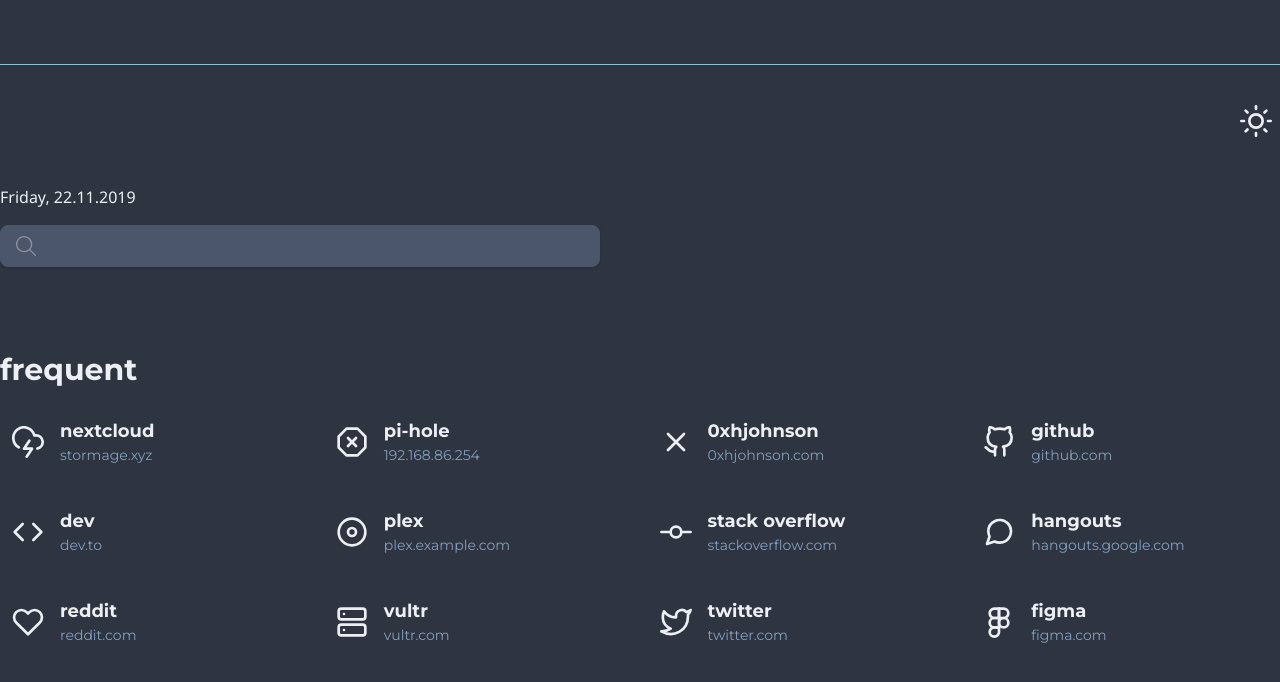
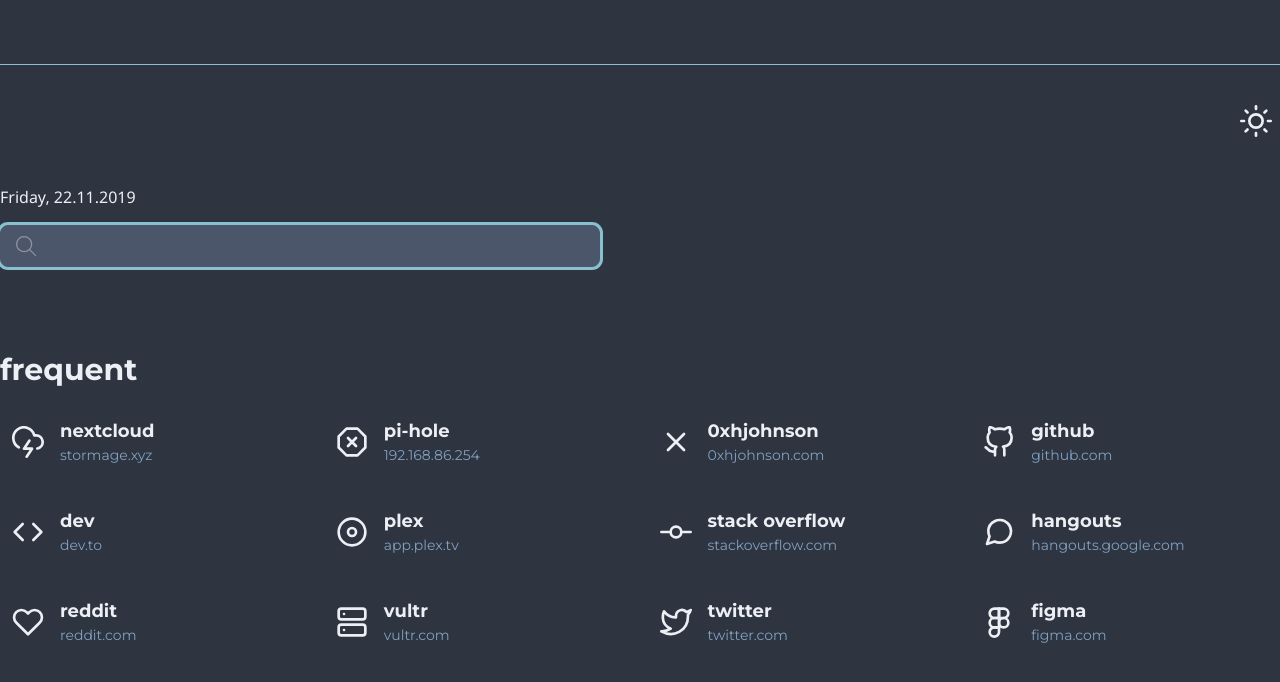
Before and after one commit to 0xhjohnson/minimal-start, a Svelte app: page / in a window 1280 px wide. Shown: the top 682 px of the page. Built offline with nearby package versions, Linux system fonts and the light colour scheme.

Commit message:
Added deploy and browser setup instructions and autofocus search element

```diff
--- a/prefs/frequent.json
+++ b/prefs/frequent.json
@@ -27,7 +27,7 @@
     },
     {
       "name": "plex",
-      "url": "plex.example.com",
+      "url": "app.plex.tv",
       "icon": "disc"
     },
     {
--- a/src/Headline.svelte
+++ b/src/Headline.svelte
@@ -99,6 +99,7 @@
       class:search-err={search.error}
       bind:value={search.query}
       bind:this={search.el}
+      autofocus
     >
     {#if search.error}
       <p class="text-sm italic text-aurora-r">{search.service} is not a valid search service.</p>
```
Also changed, not shown: 1 other file (tests, documents, lock files or other folders).
